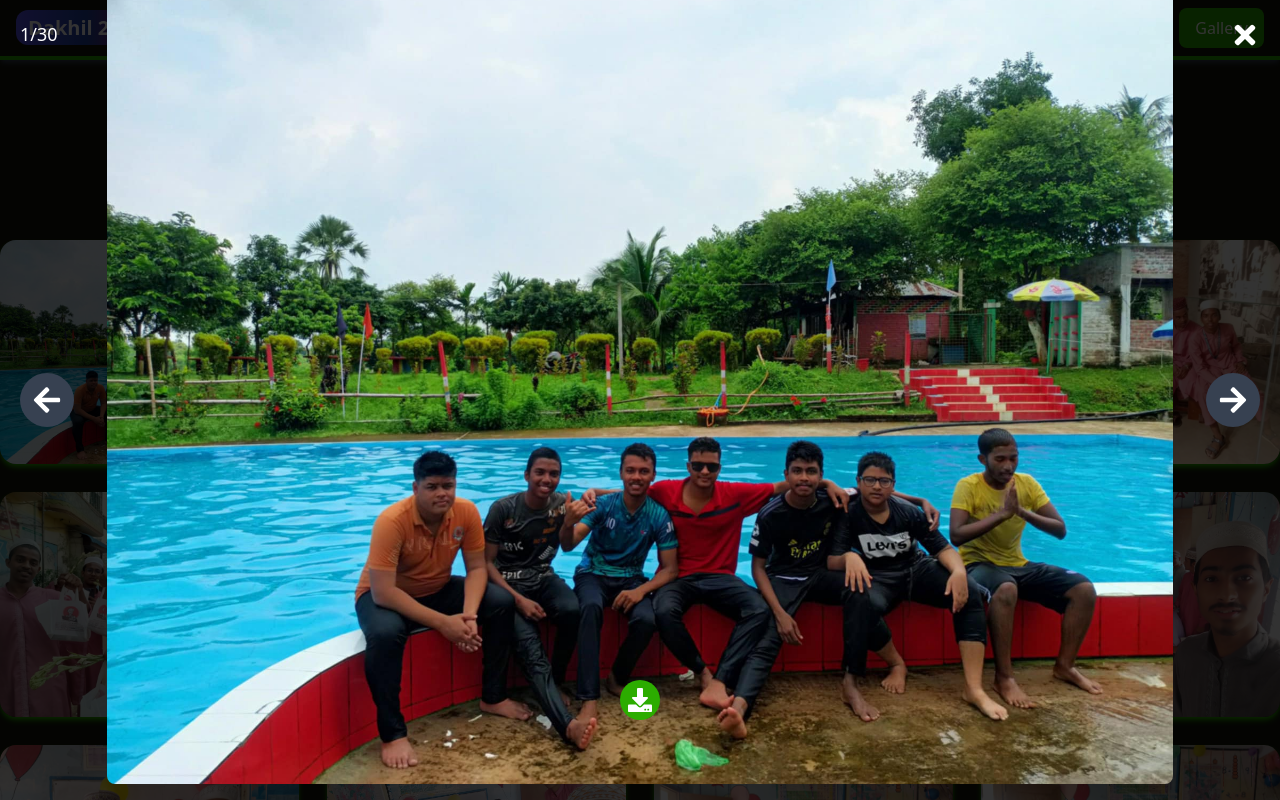
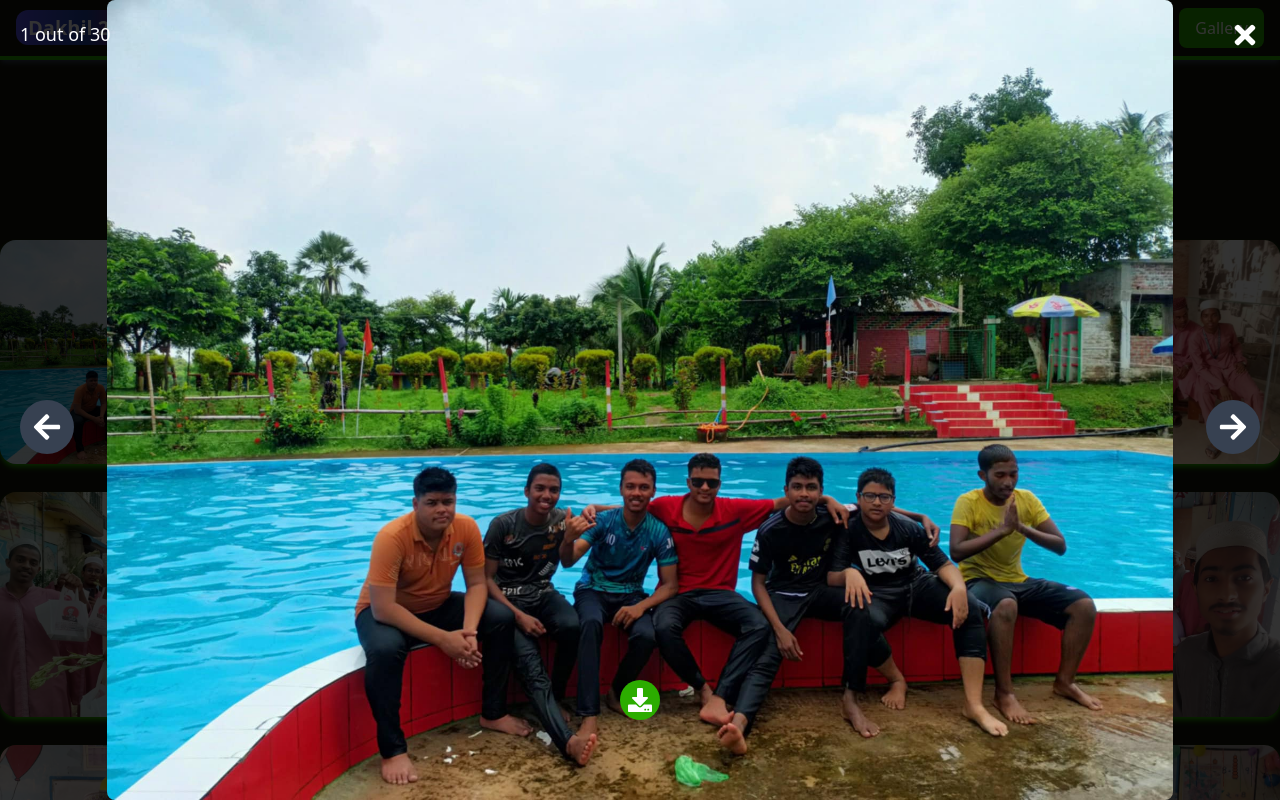
Before and after one commit to Hasibul48/private-project-of-friends, a React (Vite) app: page /gallery in a window 1280 px wide. Both pictures are taken after a click on the picture 149 px from the left and 352 px from the top of the page. Shown: the top 800 px of the page. Built offline with nearby package versions, Linux system fonts and the light colour scheme; a web font is replaced by a local one.

Commit message:
some changes on gallery component

```diff
--- a/src/Components/GalleryComponent.jsx
+++ b/src/Components/GalleryComponent.jsx
@@ -1,59 +1,71 @@
-import React, { useState } from "react";
+import React, { useState, useEffect } from "react";
 import { FaArrowLeft, FaArrowRight, FaTimes, FaDownload } from "react-icons/fa";
 
 function GalleryComponent() {
     const imgURL = [
-        'img/gallery/img1.jpg',
-        'img/gallery/img2.jpg',
-        'img/gallery/img3.jpg',
-        'img/gallery/img4.jpg',
-        'img/gallery/img5.jpg',
-        'img/gallery/img6.jpg',
-        'img/gallery/img7.jpg',
-        'img/gallery/img8.jpg',
-        'img/gallery/img9.jpg',
-        'img/gallery/img10.jpg',
-        'img/gallery/img11.jpg',
-        'img/gallery/img12.jpg',
-        'img/gallery/img13.jpg',
-        'img/gallery/img14.jpg',
-        'img/gallery/img15.jpg',
-        'img/gallery/img16.jpg',
-        'img/gallery/img17.jpg',
-        'img/gallery/img18.jpeg',
-        'img/gallery/img19.jpeg',
-        'img/gallery/img20.jpeg',
-        'img/gallery/img21.jpeg',
-        'img/gallery/img22.jpeg',
-        'img/gallery/img23.jpeg',
-        'img/gallery/img24.jpeg',
-        'img/gallery/img25.jpeg',
-        'img/gallery/img26.jpeg',
-        'img/gallery/img27.jpeg',
-        'img/gallery/img28.jpeg',
-        'img/gallery/img29.jpeg',
-        'img/gallery/img30.jpeg',
+        'img/gallery/img1.jpg', 'img/gallery/img2.jpg', 'img/gallery/img3.jpg',
+        'img/gallery/img4.jpg', 'img/gallery/img5.jpg', 'img/gallery/img6.jpg',
+        'img/gallery/img7.jpg', 'img/gallery/img8.jpg', 'img/gallery/img9.jpg',
+        'img/gallery/img10.jpg', 'img/gallery/img11.jpg', 'img/gallery/img12.jpg',
+        'img/gallery/img13.jpg', 'img/gallery/img14.jpg', 'img/gallery/img15.jpg',
+        'img/gallery/img16.jpg', 'img/gallery/img17.jpg', 'img/gallery/img18.jpeg',
+        'img/gallery/img19.jpeg', 'img/gallery/img20.jpeg', 'img/gallery/img21.jpeg',
+        'img/gallery/img22.jpeg', 'img/gallery/img23.jpeg', 'img/gallery/img24.jpeg',
+        'img/gallery/img25.jpeg', 'img/gallery/img26.jpeg', 'img/gallery/img27.jpeg',
+        'img/gallery/img28.jpeg', 'img/gallery/img29.jpeg', 'img/gallery/img30.jpeg',
     ];
 
     const [currentIndex, setCurrentIndex] = useState(null);
+    const [isLoading, setIsLoading] = useState(false);
+    const [isSmallScreen, setIsSmallScreen] = useState(false);
+    const [clickedButton, setClickedButton] = useState(null); // State to track clicked button
+
+    const sound = new Audio("/sounds/jumping-on-wooden-floor-41234.mp3");
+
+    const playSound = () => {
+        sound.currentTime = 0;
+        sound.play();
+    };
+
+    useEffect(() => {
+        const handleResize = () => setIsSmallScreen(window.innerWidth < 1024);
+        handleResize();
+        window.addEventListener("resize", handleResize);
+        return () => window.removeEventListener("resize", handleResize);
+    }, []);
 
     const openLightbox = (index) => {
         setCurrentIndex(index);
+        setIsLoading(true);
     };
 
     const closeLightbox = () => {
+        playSound();
         setCurrentIndex(null);
     };
 
     const showNextImage = () => {
-        setCurrentIndex((currentIndex + 1) % imgURL.length);
+        setClickedButton('next'); // Mark "next" as clicked
+        playSound();
+        setCurrentIndex((prevIndex) => (prevIndex + 1) % imgURL.length);
+        setIsLoading(true);
+
+        // Reset clickedButton state after a delay to remove the red background
+        setTimeout(() => setClickedButton(null), 300); // 300ms delay
     };
 
     const showPrevImage = () => {
-        setCurrentIndex((currentIndex - 1 + imgURL.length) % imgURL.length);
+        setClickedButton('prev'); // Mark "prev" as clicked
+        playSound();
+        setCurrentIndex((prevIndex) => (prevIndex - 1 + imgURL.length) % imgURL.length);
+        setIsLoading(true);
+
+        // Reset clickedButton state after a delay to remove the red background
+        setTimeout(() => setClickedButton(null), 300); // 300ms delay
     };
 
     const downloadImage = () => {
+        playSound();
         const a = document.createElement("a");
         a.href = imgURL[currentIndex];
         a.download = `Image_${currentIndex + 1}.jpg`;
@@ -66,7 +78,6 @@ function GalleryComponent() {
                 Image Gallery
             </h2>
 
-            {/* Gallery Grid */}
             <div className="imgWrapper mt-10 px-6 md:px-0 grid grid-cols-2 md:grid-cols-3 lg:grid-cols-4 gap-7">
                 {imgURL.map((url, index) => (
                     <img
@@ -79,10 +90,8 @@ function GalleryComponent() {
                 ))}
             </div>
 
-            {/* Lightbox */}
             {currentIndex !== null && (
                 <div className="fixed inset-0 z-50 flex flex-col items-center justify-center bg-black bg-opacity-80">
-                    {/* Close Button */}
                     <button
                         className="absolute top-5 right-5 text-white text-3xl"
                         onClick={closeLightbox}
@@ -90,19 +99,20 @@ function GalleryComponent() {
                         <FaTimes />
                     </button>
 
-                    {/* Image Counter */}
                     <div className="absolute top-5 left-5 text-white text-lg">
-                        {currentIndex + 1}/{imgURL.length}
+                        {currentIndex + 1} out of {imgURL.length}
                     </div>
 
-                    {/* Image Display */}
+                    {isLoading && <p className="text-white mb-4">Loading...</p>}
+
                     <img
+                        key={currentIndex}
                         src={imgURL[currentIndex]}
                         alt={`Lightbox ${currentIndex + 1}`}
                         className="max-w-full max-h-screen rounded-lg"
+                        onLoad={() => setIsLoading(false)}
                     />
 
-                    {/* Download Button */}
                     <button
                         className="absolute bottom-20 text-white text-2xl bg-themeColor p-2 rounded-full hover:bg-opacity-90"
                         onClick={downloadImage}
@@ -110,23 +120,24 @@ function GalleryComponent() {
                         <FaDownload />
                     </button>
 
-                    {/* Navigation Buttons */}
-                    <div className="w-full flex justify-between items-center mt-4 md:mt-8">
-                        {/* For Large Screens (Buttons on Image Level) */}
+                    <div
+                        className={`${isSmallScreen ? "flex justify-between mt-8 px-6" : "absolute"
+                            } w-full justify-center items-center ${isSmallScreen
+                                ? "bottom-20"
+                                : "top-1/2 left-0 right-0 transform -translate-y-1/2"
+                            }`}
+                    >
                         <button
-                            className={`${window.innerWidth >= 1024
-                                ? "absolute left-5 top-1/2 transform -translate-y-1/2"
-                                : "relative mt-4"
-                                } text-white text-3xl bg-gray-700 p-3 rounded-full hover:bg-gray-600`}
+                            className={`${clickedButton === 'prev' ? 'bg-red-500' : 'bg-gray-700'
+                                } ${isSmallScreen ? 'relative' : 'absolute left-5'} text-white text-3xl p-3 rounded-full hover:bg-gray-600`}
                             onClick={showPrevImage}
                         >
                             <FaArrowLeft />
                         </button>
+
                         <button
-                            className={`${window.innerWidth >= 1024
-                                ? "absolute right-5 top-1/2 transform -translate-y-1/2"
-                                : "relative mt-4"
-                                } text-white text-3xl bg-gray-700 p-3 rounded-full hover:bg-gray-600`}
+                            className={`${clickedButton === 'next' ? 'bg-red-500' : 'bg-gray-700'
+                                } ${isSmallScreen ? 'relative' : 'absolute right-5'} text-white text-3xl p-3 rounded-full hover:bg-gray-600`}
                             onClick={showNextImage}
                         >
                             <FaArrowRight />
```
Also changed, not shown: 1 other file (tests, documents, lock files or other folders).
